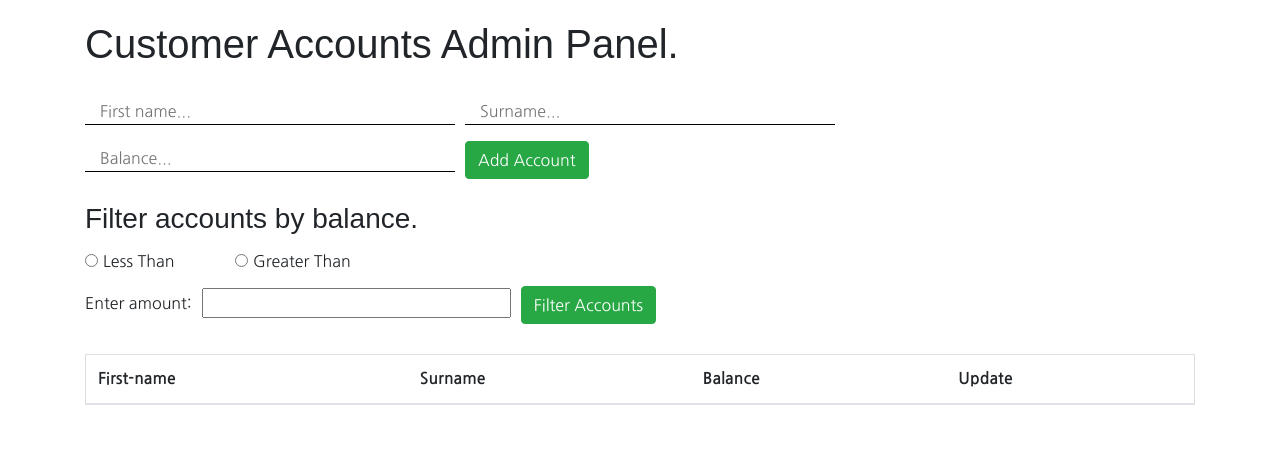
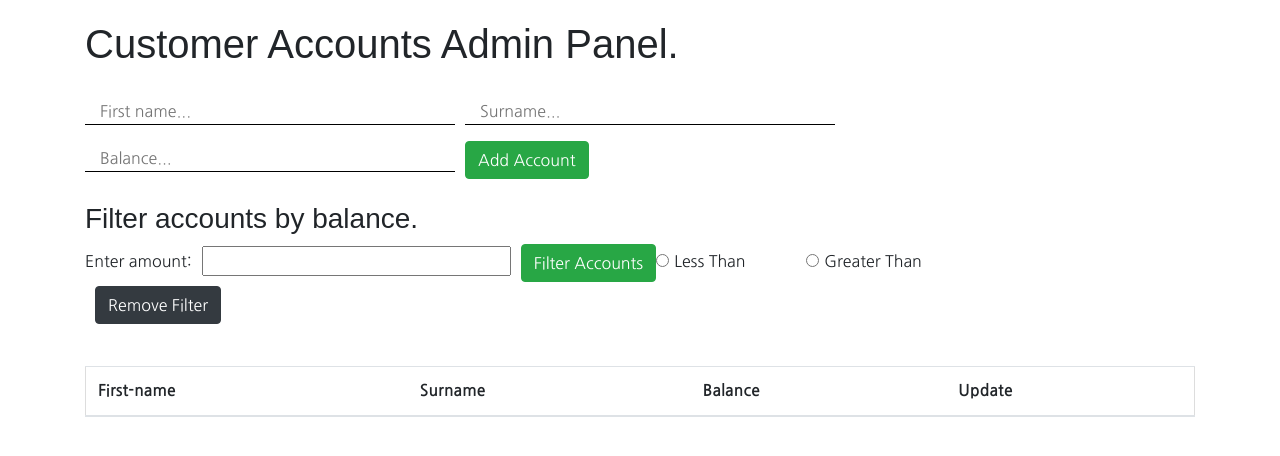
Before and after one commit to ChrisTregaskis/nodeBankingApp, a React (Create React App) app in the folder bankingAppFE/banking-app/: page / in a window 1280 px wide. Shown: the top 456 px of the page. Built offline with nearby package versions, Linux system fonts and the light colour scheme; no server answers; the HTML template or start-up script is replaced by a standard one; a web font is replaced by a local one.

Commit message:
added a remove filter button with feature working. Clearers filter and fetches all accounts. Is passed through props to child

```diff
--- a/bankingAppFE/banking-app/src/App.css
+++ b/bankingAppFE/banking-app/src/App.css
@@ -1,10 +1,16 @@
 .App {
   margin: 20px auto;
+  overflow: auto;
 }
 
 .filterRadioBox {
   display: inline-block;
   width: 150px;
+}
+
+.filterInput {
+  display: inline-block;
+  float: left;
 }
 
 .filterInputElement {
@@ -13,4 +19,10 @@
 
 .messageBox {
   height: 30px;
+  margin-top: 50px;
 }
+
+.removeFilterBtn {
+  margin: 0 10px;
+  float: left;
+}
--- a/bankingAppFE/banking-app/src/App.js
+++ b/bankingAppFE/banking-app/src/App.js
@@ -11,7 +11,8 @@ class App extends React.Component {
       response: '',
       filteredCustomerAccPackage: {
         "customerAccounts": []
-      }
+      },
+      removeFilter: false
     }
   }
 
@@ -36,7 +37,7 @@ class App extends React.Component {
     } else if (greaterThan === true && lessThan === false) {
       reqUrl = `http://localhost:8080/customerAccounts/filter?filterType=greater&filterValue=${filterByAmount}`
     }
-
+    await this.setState({removeFilter: false});
     await this.fetchFilteredAccounts(reqUrl);
 
   };
@@ -67,6 +68,16 @@ class App extends React.Component {
     this.setState({response: ''})
   };
 
+  removeFilter = () => {
+    document.getElementById('filterInput').value = '';
+    document.getElementById('lessThanRadio').checked = false;
+    document.getElementById('greaterThanRadio').checked = false;
+    this.setState({
+      response: '',
+      removeFilter: true
+    })
+  };
+
   render() {
     return (
         <div className="App container">
@@ -88,8 +99,12 @@ class App extends React.Component {
               <button type="submit" className="btn btn-success">Filter Accounts</button>
             </div>
           </form>
+          <button className="btn btn-dark removeFilterBtn" onClick={this.removeFilter}>Remove Filter</button>
           <div className="messageBox text-danger">{this.state.response}</div>
-          <CustomerAccountsTable filteredCustomerAccPackage={this.state.filteredCustomerAccPackage}/>
+          <CustomerAccountsTable
+              filteredCustomerAccPackage={this.state.filteredCustomerAccPackage}
+              removeFilter={this.state.removeFilter}
+          />
         </div>
     );
   }
```
